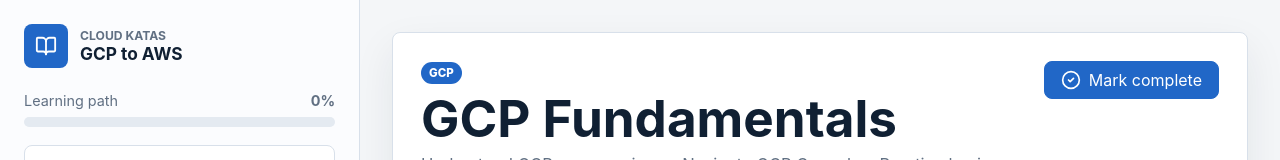
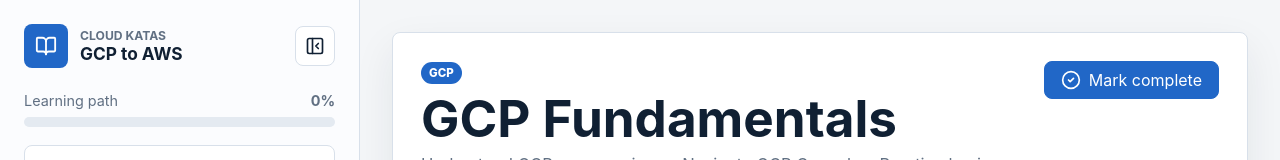
Before and after one commit to rajeshpillai/cloud-katas, a React (Vite) app in the folder frontend/: page /modules/gcp-fundamentals in a window 1280 px wide. Shown: the top 160 px of the page. Built offline with nearby package versions, Linux system fonts and the light colour scheme.

Commit message:
Add collapsible sidebar

```diff
--- a/frontend/src/app.tsx
+++ b/frontend/src/app.tsx
@@ -1,5 +1,5 @@
 import { useEffect, useMemo, useState } from "react";
-import { BookOpen, CheckCircle2, RotateCcw, Search, ShieldCheck } from "lucide-react";
+import { BookOpen, CheckCircle2, PanelLeftClose, PanelLeftOpen, RotateCcw, Search, ShieldCheck } from "lucide-react";
 import { Navigate, Route, Routes, useNavigate, useParams } from "react-router-dom";
 import { MermaidDiagram } from "./components/mermaid-diagram";
 import { LessonContent } from "./components/lesson-content";
@@ -31,10 +31,15 @@
   const [progress, setProgress] = useState<Progress>(() => loadProgress());
   const [lessonContent, setLessonContent] = useState("");
   const [lessonLoading, setLessonLoading] = useState(true);
+  const [sidebarCollapsed, setSidebarCollapsed] = useState(() => window.localStorage.getItem("cloud-katas-sidebar") === "collapsed");
 
   useEffect(() => {
     saveProgress(progress);
   }, [progress]);
+
+  useEffect(() => {
+    window.localStorage.setItem("cloud-katas-sidebar", sidebarCollapsed ? "collapsed" : "expanded");
+  }, [sidebarCollapsed]);
 
   useEffect(() => {
     if (slug && !moduleBySlug.has(slug)) {
@@ -116,18 +121,30 @@
   }
 
   return (
-    <main className="app-shell">
+    <main className={`app-shell ${sidebarCollapsed ? "sidebar-collapsed" : ""}`}>
       <aside className="sidebar">
+        <div className="sidebar-header">
           <div className="brand">
             <div className="brand-mark">
               <BookOpen size={22} />
             </div>
-          <div>
+            <div className="sidebar-label">
               <span>Cloud Katas</span>
               <strong>GCP to AWS</strong>
             </div>
           </div>
+          <button
+            className="sidebar-toggle"
+            type="button"
+            onClick={() => setSidebarCollapsed((current) => !current)}
+            aria-label={sidebarCollapsed ? "Expand sidebar" : "Collapse sidebar"}
+            title={sidebarCollapsed ? "Expand sidebar" : "Collapse sidebar"}
+          >
+            {sidebarCollapsed ? <PanelLeftOpen size={20} /> : <PanelLeftClose size={20} />}
+          </button>
+        </div>
 
+        <div className="sidebar-panel">
           <ProgressMeter completed={progress.completedModules.length} total={modules.length} label="Learning path" />
 
           <div className="search-box">
@@ -144,6 +161,7 @@
           </div>
 
           <ModuleNav modules={filteredModules} activeSlug={activeSlug} completed={progress.completedModules} isLocked={isLocked} onSelect={selectModule} />
+        </div>
       </aside>
 
       <section className="content">
--- a/frontend/src/styles/global.css
+++ b/frontend/src/styles/global.css
@@ -39,6 +39,11 @@
   display: grid;
   grid-template-columns: minmax(300px, 360px) 1fr;
   min-height: 100vh;
+  transition: grid-template-columns 180ms ease;
+}
+
+.app-shell.sidebar-collapsed {
+  grid-template-columns: 84px 1fr;
 }
 
 .sidebar {
@@ -51,11 +56,19 @@
   background: #fbfcfe;
 }
 
+.sidebar-header {
+  display: flex;
+  align-items: center;
+  justify-content: space-between;
+  gap: 12px;
+  margin-bottom: 24px;
+}
+
 .brand {
   display: flex;
   align-items: center;
   gap: 12px;
-  margin-bottom: 24px;
+  min-width: 0;
 }
 
 .brand-mark {
@@ -82,6 +95,38 @@
 .brand strong {
   display: block;
   font-size: 1.08rem;
+}
+
+.sidebar-label {
+  min-width: 0;
+}
+
+.sidebar-toggle {
+  display: inline-flex;
+  flex: 0 0 auto;
+  align-items: center;
+  justify-content: center;
+  width: 40px;
+  height: 40px;
+  border: 1px solid var(--line);
+  border-radius: 8px;
+  color: var(--ink);
+  background: #ffffff;
+}
+
+.sidebar-collapsed .sidebar {
+  padding: 18px;
+  overflow: visible;
+}
+
+.sidebar-collapsed .sidebar-header {
+  flex-direction: column;
+  margin-bottom: 0;
+}
+
+.sidebar-collapsed .sidebar-label,
+.sidebar-collapsed .sidebar-panel {
+  display: none;
 }
 
 .progress-meter {
@@ -510,6 +555,7 @@
 
 @media (max-width: 1100px) {
   .app-shell,
+  .app-shell.sidebar-collapsed,
   .lesson-layout,
   .resource-grid {
     grid-template-columns: 1fr;
@@ -518,6 +564,21 @@
   .sidebar {
     position: static;
     height: auto;
+  }
+
+  .sidebar-collapsed .sidebar {
+    padding: 24px;
+    overflow: auto;
+  }
+
+  .sidebar-collapsed .sidebar-header {
+    flex-direction: row;
+    margin-bottom: 24px;
+  }
+
+  .sidebar-collapsed .sidebar-label,
+  .sidebar-collapsed .sidebar-panel {
+    display: block;
   }
 
   .hero {
```
Also changed, not shown: 1 other file (tests, documents, lock files or other folders). Lines whose indentation alone changed are shown as unchanged.
